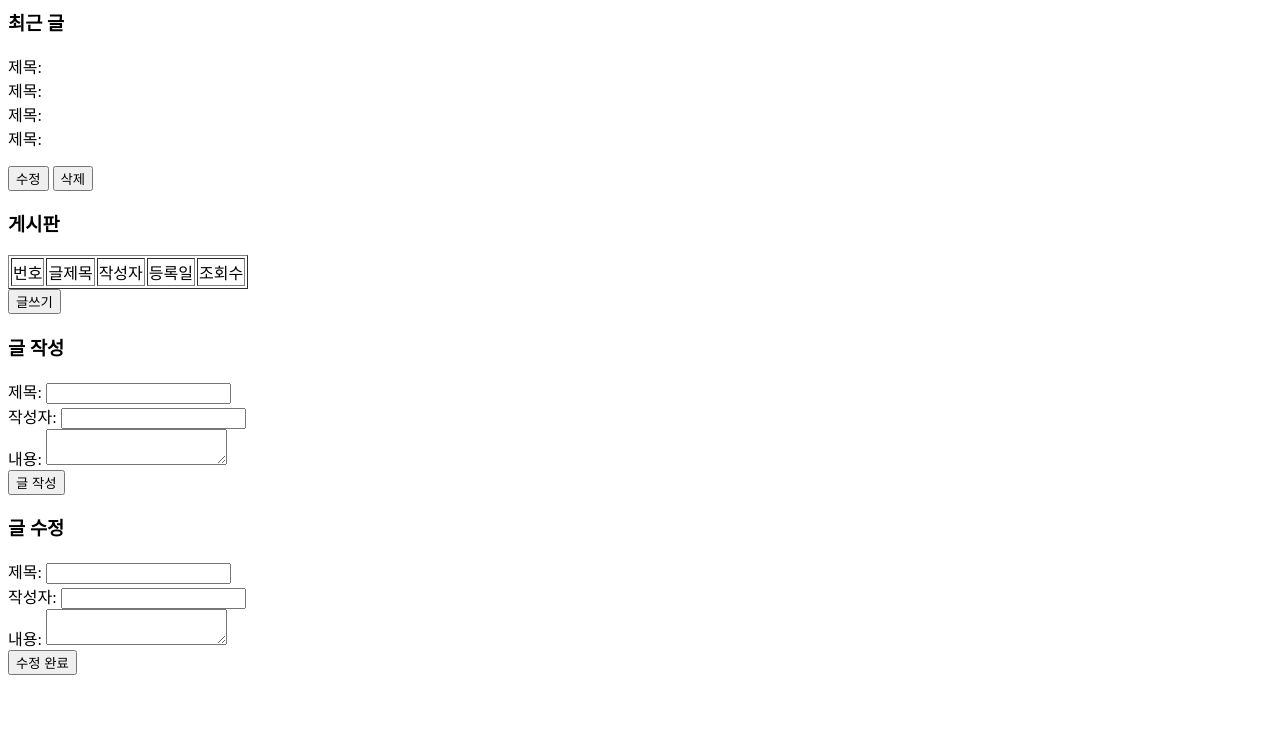
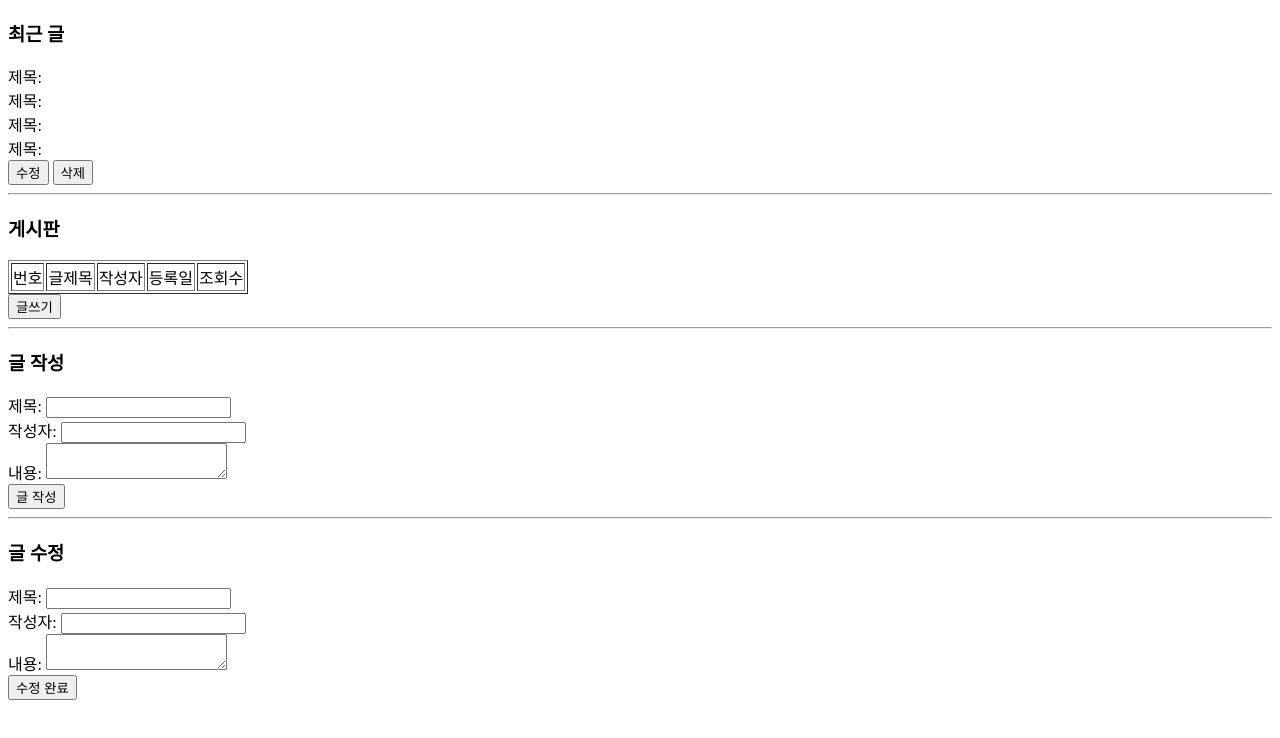
Before and after one commit to riverlee1132/test-ui, a plain HTML site: page index.html in a window 1280 px wide. Drawn offline with Linux system fonts and the light colour scheme.

Commit message:
수정함

```diff
--- a/index.html
+++ b/index.html
@@ -1,6 +1,8 @@
-<html lang="ko">
+<!DOCTYPE html>
+<html lang="en">
      <head>
           <meta charset="utf-8">
+          <meta name="viewport" content="width=device-width, initial-scale=1.0">
           <title>UI테스트</title>
      </head>
      <body>
@@ -14,6 +16,8 @@
           </form>
           <button id="modify">수정</button>
           <button id="delete">삭제</button>
+          <hr>
+
           <!-- 게시판 -->
           <h3>게시판</h3>
           <table border="1">
@@ -29,6 +33,8 @@
                <tbody></tbody>
           </table>
           <button type="button">글쓰기</button>
+          <hr>
+
           <!-- 글 작성하기 -->
           <h3>글 작성</h3>
           <form id="writeFrm">
@@ -37,23 +43,14 @@
                <div>내용: <textarea name="content"></textarea></div>
                <input type="submit" value="글 작성">
           </form>
+          <hr>
+
           <!-- 글 수정하기 -->
           <h3>글 수정</h3>
-     <form id="writeFrm">
+          <form id="writeFrm2">
                <div>제목: <input type="text" name="subject"></div>
                <div>작성자: <input type="text" name="writer"></div>
                <div>내용: <textarea name="content"></textarea></div>
                <input type="submit" value="수정 완료">
           </form>
-     <!-- 자바스크립트 -->
-     <!-- this is C -->
-      <script>
-          const writeFrm = document.querySelector('#writeFrm');
-          const submitHandler = (e) => {
-               e.preventDefault();
-               console.log(e);
-          };
-          writeFrm.addEventListener("submit", submitHandler);
-      </script>
-</body>
-     </html>
+     </body></html>
```
Also changed, not shown: script.js (added, +7 -0 lines). Lines whose indentation alone changed are shown as unchanged.
